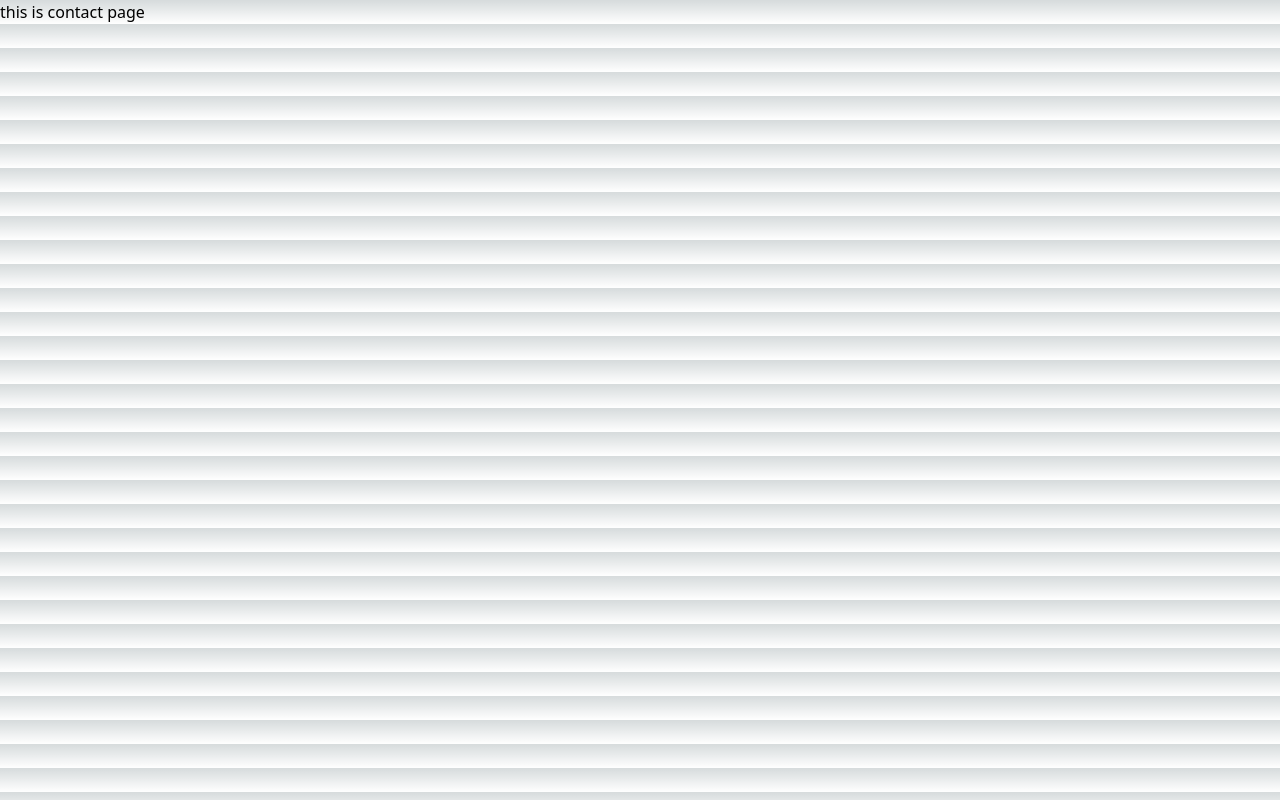
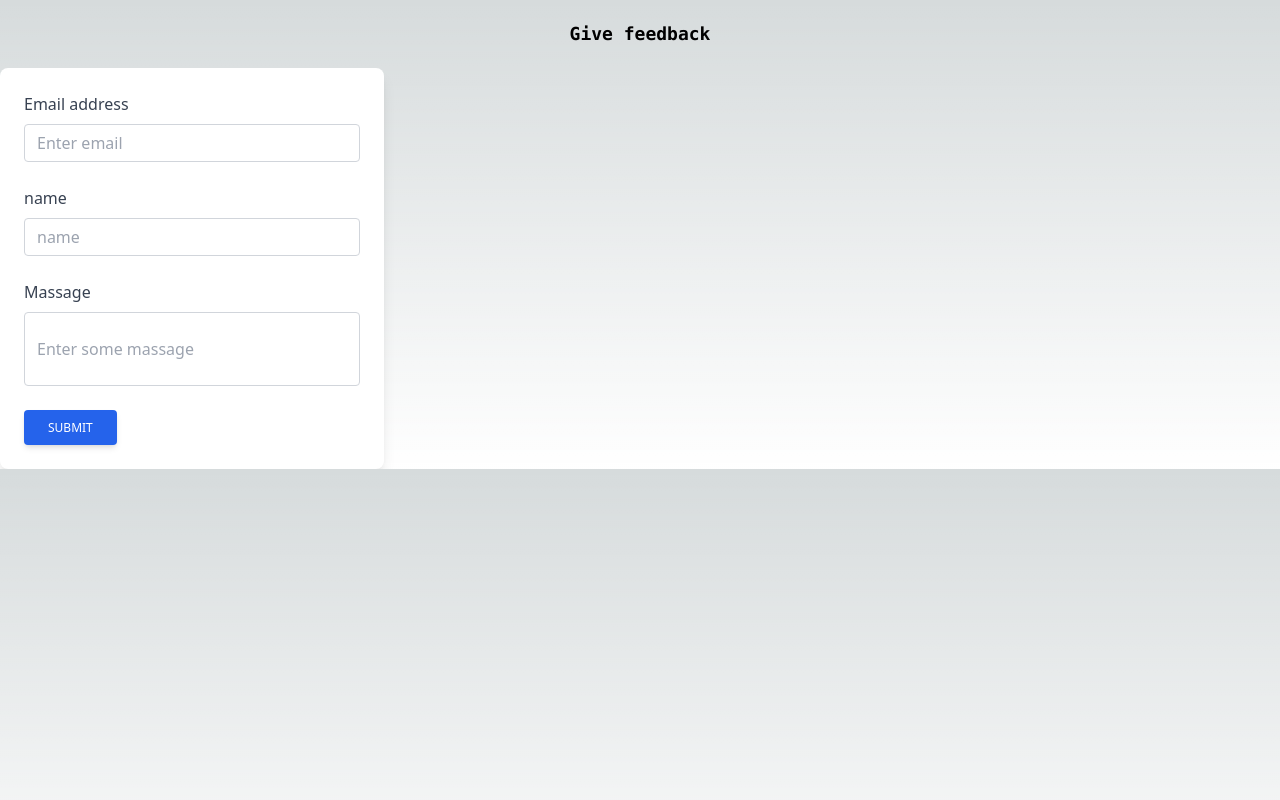
Before and after one commit to adarsh23012003/nextjs-learning-for-video, a Next.js app: page /contact in a window 1280 px wide. Built offline with nearby package versions, Linux system fonts and the light colour scheme.

Commit message:
axios use

```diff
--- a/pages/contact.js
+++ b/pages/contact.js
@@ -1,13 +1,160 @@
-import React from 'react'
-import Head from 'next/head'
+import React from "react";
+import Head from "next/head";
+import Input from "../hook/input";
+import axios from "axios";
 
 export default function contact() {
+  const email = Input("");
+  const name = Input("");
+  const massage = Input("");
+
+  const send = async function () {
+    try {
+      // console.log("function called");
+      const res = await axios.post("http://localhost:5000/forms/form", {
+        email: email.value,
+        name: name.value,
+        massage: massage.value,
+      });
+      console.log(res.data);
+
+    } catch (error) {
+      console.log(error);
+    }
+  };
+
+  const submitForm = async function (event) {
+    //  alert(`Email = ${email.value},name = ${name.value},massage = ${massage.value}`)
+    event.preventDefault();
+    send();
+    name.onSubmit,
+    email.onSubmit
+    massage.onSubmit;
+    // name = "",
+    // massage = ""
+  };
   return (
     <>
-    <Head>
-      <title>Contact page</title>
-    </Head>
-    <div> this is contact page</div>
+      <Head>
+        <title>Contact page</title>
+      </Head>
+      <div className='text-center font-mono font-bold text-lg m-5'>
+        {" "}
+        Give feedback
+      </div>
+      <div>
+        <div className='block p-6 rounded-lg shadow-lg bg-white max-w-sm'>
+          <form>
+            <div className='form-group mb-6'>
+              <label
+                htmlFor='exampleInputEmail1'
+                className='form-label inline-block mb-2 text-gray-700'
+              >
+                Email address
+              </label>
+              <input
+                onChange={email.onchange}
+                value={email.value}
+                name='email'
+                type='email'
+                className='form-control
+              block
+              w-full
+              px-3
+              py-1.5
+              text-base
+              font-normal
+              text-gray-700
+              bg-white bg-clip-padding
+              border border-solid border-gray-300
+              rounded
+              transition
+              ease-in-out
+              m-0
+              focus:text-gray-700 focus:bg-white focus:border-blue-600 focus:outline-none'
+                placeholder='Enter email'
+              />
+            </div>
+            <div className='form-group mb-6'>
+              <label className='form-label inline-block mb-2 text-gray-700'>
+                name
+              </label>
+              <input
+                onChange={name.onchange}
+                value={name.value}
+                name='name'
+                type='text'
+                className='form-control block
+              w-full
+              px-3
+              py-1.5
+              text-base
+              font-normal
+              text-gray-700
+              bg-white bg-clip-padding
+              border border-solid border-gray-300
+              rounded
+              transition
+              ease-in-out
+              m-0
+              focus:text-gray-700 focus:bg-white focus:border-blue-600 focus:outline-none'
+                placeholder='name'
+              />
+            </div>
+
+            <div className='form-group mb-6'>
+              <label className='form-label inline-block mb-2 text-gray-700'>
+                Massage
+              </label>
+              <input
+                onChange={massage.onchange}
+                value={massage.value}
+                name='massage'
+                type='text'
+                className='form-control block
+              w-full
+              px-3
+              py-6
+              text-base
+              font-normal
+              text-gray-700
+              bg-white bg-clip-padding
+              border border-solid border-gray-300
+              rounded
+              transition
+              ease-in-out
+              m-0
+              focus:text-gray-700 focus:bg-white focus:border-blue-600 focus:outline-none'
+                placeholder='Enter some massage'
+              />
+            </div>
+
+            <button
+              onClick={submitForm}
+              type='submit'
+              className='
+            px-6
+            py-2.5
+            bg-blue-600
+            text-white
+            font-medium
+            text-xs
+            leading-tight
+            uppercase
+            rounded
+            shadow-md
+            hover:bg-blue-700 hover:shadow-lg
+            focus:bg-blue-700 focus:shadow-lg focus:outline-none focus:ring-0
+            active:bg-blue-800 active:shadow-lg
+            transition
+            duration-150
+            ease-in-out'
+            >
+              Submit
+            </button>
+          </form>
+        </div>
+      </div>
     </>
-  )
+  );
 }
--- a/pages/index.js
+++ b/pages/index.js
@@ -1,9 +1,17 @@
+import axios from 'axios';
 import Head from 'next/head'
-import { Inter } from '@next/font/google'
-
-const inter = Inter({ subsets: ['latin'] })
+import { useEffect, useState } from 'react';
 
 export default function Home() {
+  const [profile, setProfile] = useState()
+  useEffect(()=>{
+  const getProfile = async function (){
+    const res = await axios.get("http://localhost:5000/profile");
+    // console.log(res.data.profile)
+    setProfile(res.data.profile);
+    }
+    getProfile()
+  },[])
   return (
     <>
       <Head>
@@ -11,9 +19,62 @@ export default function Home() {
         <meta name='description' content='Generated by create next app' />
         <meta name='viewport' content='width=device-width, initial-scale=1' />
       </Head>
-      <main className=''>
-        <h1 className='text-3xl font-bold underline'>Hello world!</h1>
-      </main>
+      {/* <main className=''>
+      </main> */}
+      {/* <h1 className='text-3xl font-bold underline'>Hello world!</h1> */}
+      <div>
+        {
+          profile?.map((oneProfile)=>{
+            console.log(oneProfile)
+            return (
+              <>
+                <div>
+                  <h1 className='text-center font-serif text-lg'>
+                    Name - {oneProfile.name}
+                  </h1>
+
+                  <h1 className='text-center font-serif text-lg'>About me</h1>
+                  <div className='grid grid-cols-2 '>
+                    <img
+                      src={oneProfile.imgUrl}
+                      width='200px'
+                      alt='Image'
+                      className='text-center'
+                    />
+                    <p className=''>
+                      {oneProfile.bio.massage}
+                      Lorem ipsum dolor sit, amet consectetur adipisicing elit.
+                      Iste similique fuga animi omnis! Possimus cum, ratione
+                      perspiciatis ab inventore non debitis earum reiciendis.
+                      Enim quidem et blanditiis. Minima, dolor ab.
+                      <ul className='list-disc'>
+                        {oneProfile.bio.skill.map((element) => {
+                          return (
+                            <>
+                              <li>{element}</li>
+                            </>
+                          );
+                        })}
+                      </ul>
+                    </p>
+                  </div>
+                  <hr />
+                  <div className='text-center'>
+                    <h1>My projects</h1>
+                    <p>{(oneProfile.project).join()}</p>
+                    <h1>My skills</h1>
+                    <p>{Object.keys(oneProfile.skill)}</p>
+                    <h1 >Services</h1>
+                    <h1>{(oneProfile.services).join()}</h1>
+                </div>
+                </div>
+              </>
+            );
+          })
+        }
+
+
+      </div>
     </>
   );
 }
```
